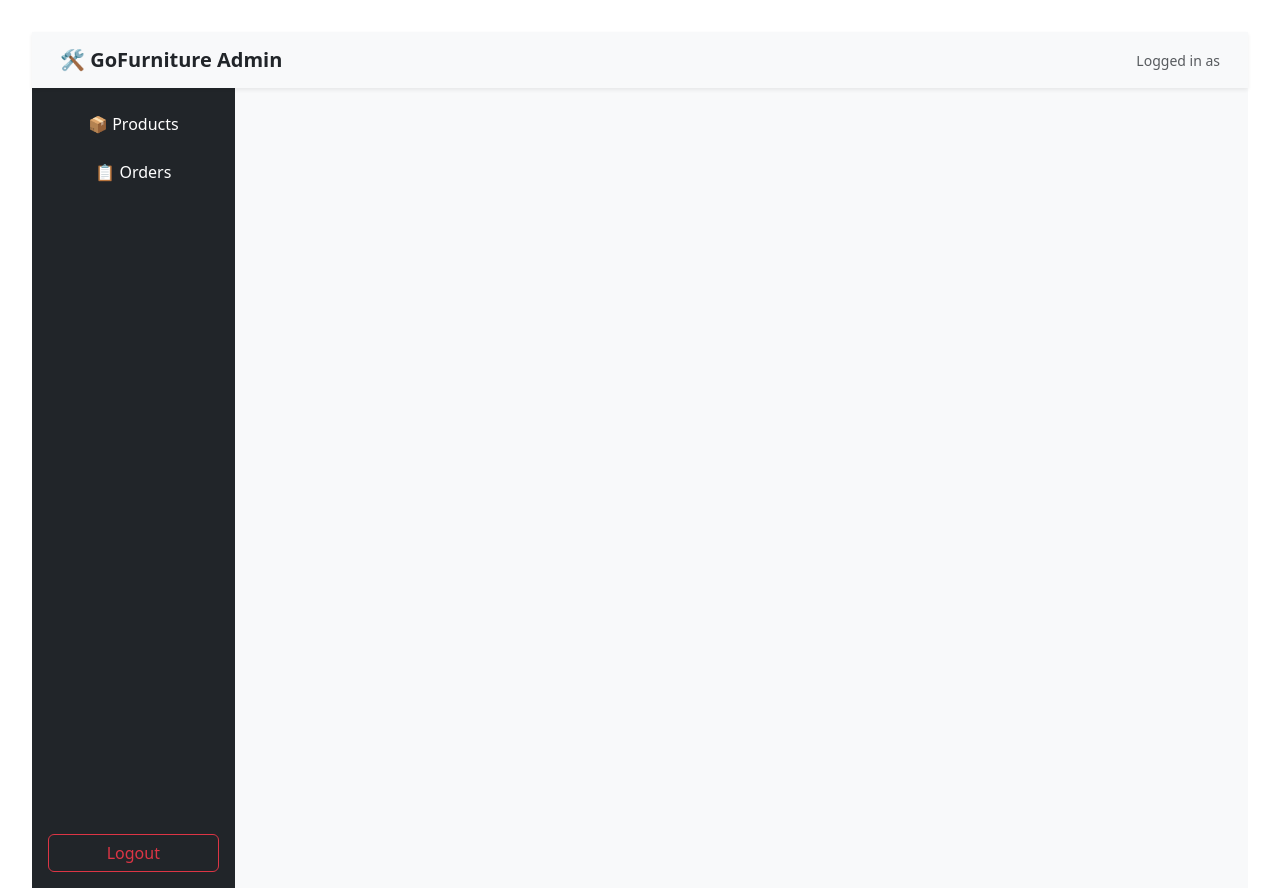
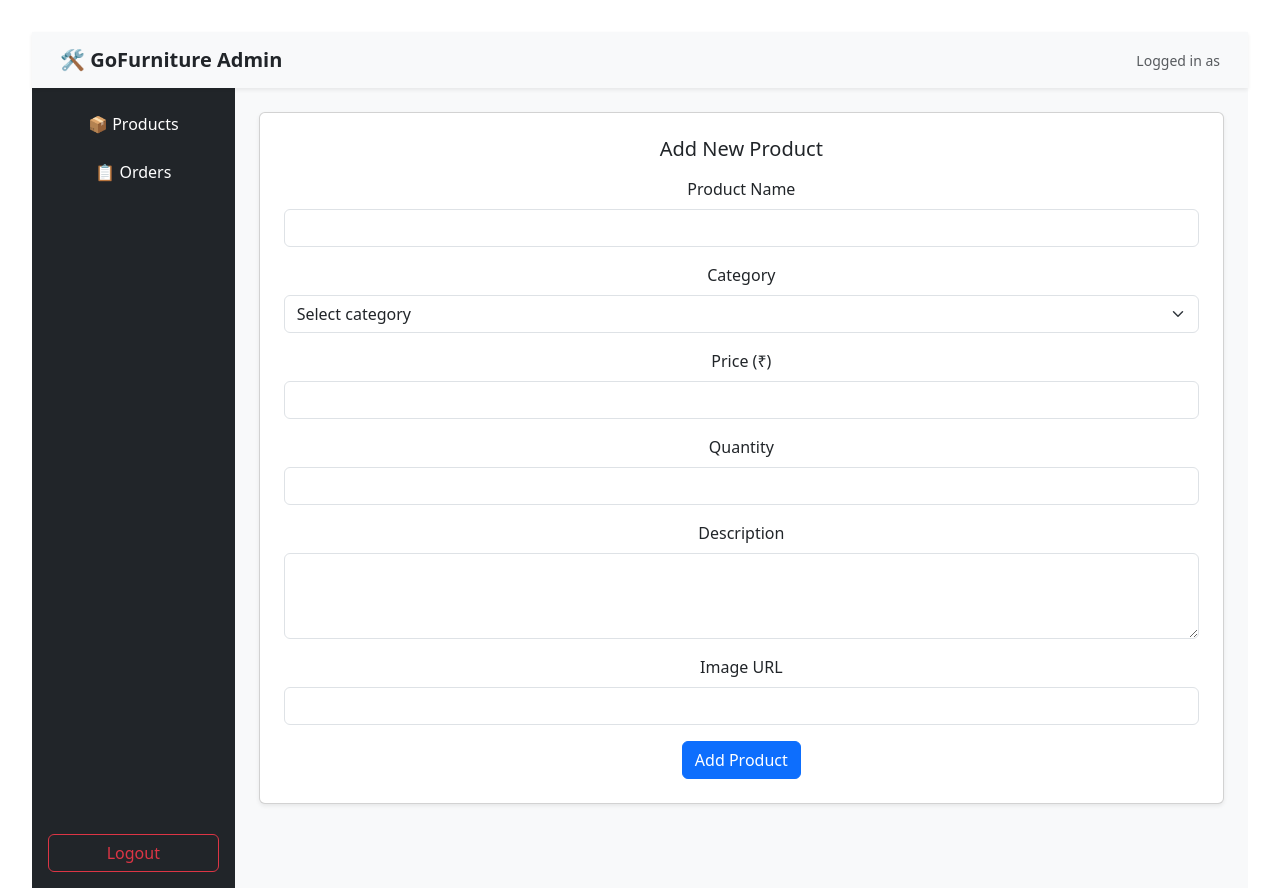
Before and after one commit to AbhayPatil-005/go-furniture-admin, a React (Vite) app: page /home/products in a window 1280 px wide. Built offline with nearby package versions, Linux system fonts and the light colour scheme; no server answers; sample sign-in values are in the browser's storage.

Commit message:
feat: Added Product form, now admin can add products.

```diff
--- a/src/components/products/ProductForm.jsx
+++ b/src/components/products/ProductForm.jsx
@@ -0,0 +1,147 @@
+import { useState } from "react";
+import { Form, Button, Card, Spinner, Toast, ToastContainer } from "react-bootstrap";
+
+const ProductForm = ({ onProductAdded }) => {
+    const [loading, setLoading] = useState(false);
+    const [toast, setToast] = useState({ show: false, message: "", variant: "", textColor: "" });
+    const BASE_URL = import.meta.env.VITE_FIREBASE_BASE_URL;
+
+    const [formData, setFormData] = useState({
+        name: "",
+        price: "",
+        category: "",
+        quantity: "",
+        description: "",
+        imageUrl: "",
+    });
+
+    const handleSubmit = async (e) => {
+        e.preventDefault();
+        setLoading(true);
+        try {
+            const res = await fetch(`${BASE_URL}/products.json`, {
+                method: "POST",
+                headers: { "Content-Type": "application/json" },
+                body: JSON.stringify(formData),
+            });
+
+            if (!res.ok) throw new Error("Failed to add product");
+            setToast({
+                show: true,
+                variant: "success",
+                message: "✅ Product added successfully!",
+                textColor: "text-white",
+            });
+
+            setFormData({
+                name: "",
+                price: "",
+                category: "",
+                quantity: "",
+                description: "",
+                imageUrl: "",
+            });
+            if (onProductAdded) onProductAdded();
+        } catch (error) {
+            setToast({
+                show: true,
+                variant: "danger",
+                message: error.message || "Failed to add product",
+                textColor: "text-white",
+            });
+        } finally {
+            setLoading(false);
+        }
+    };
+
+    return (
+        <>
+            <ToastContainer position="top-right" className="mt-3">
+                <Toast
+                    bg={toast.variant}
+                    show={toast.show}
+                    onClose={() => setToast({ ...toast, show: false })}
+                    delay={3000}
+                    autohide
+                >
+                    <Toast.Body className={toast.textColor}>{toast.message}</Toast.Body>
+                </Toast>
+            </ToastContainer>
+
+            <Card className="p-4 shadow-sm mb-4">
+                <h5 className="mb-3">Add New Product</h5>
+                <Form onSubmit={handleSubmit}>
+                    <Form.Group className="mb-3">
+                        <Form.Label>Product Name</Form.Label>
+                        <Form.Control
+                            type="text"
+                            value={formData.name}
+                            onChange={(e) => setFormData({ ...formData, name: e.target.value })}
+                            required
+                        />
+                    </Form.Group>
+
+                    <Form.Group className="mb-3">
+                        <Form.Label>Category</Form.Label>
+                        <Form.Select
+                            value={formData.category}
+                            onChange={(e) => setFormData({ ...formData, category: e.target.value })}
+                            required
+                        >
+                            <option value="">Select category</option>
+                            <option value="1-door-wardrobe">1 Door Wardrobe</option>
+                            <option value="2-door-wardrobe">2 Door Wardrobe</option>
+                            <option value="sliding-wardrobe">Sliding Wardrobe</option>
+                        </Form.Select>
+                    </Form.Group>
+
+                    <Form.Group className="mb-3">
+                        <Form.Label>Price (₹)</Form.Label>
+                        <Form.Control
+                            type="number"
+                            value={formData.price}
+                            onChange={(e) => setFormData({ ...formData, price: e.target.value })}
+                            required
+                        />
+                    </Form.Group>
+
+                    <Form.Group className="mb-3">
+                        <Form.Label>Quantity</Form.Label>
+                        <Form.Control
+                            type="number"
+                            value={formData.quantity}
+                            onChange={(e) => setFormData({ ...formData, quantity: e.target.value })}
+                            required
+                        />
+                    </Form.Group>
+
+                    <Form.Group className="mb-3">
+                        <Form.Label>Description</Form.Label>
+                        <Form.Control
+                            as="textarea"
+                            rows={3}
+                            value={formData.description}
+                            onChange={(e) => setFormData({ ...formData, description: e.target.value })}
+                            required
+                        />
+                    </Form.Group>
+
+                    <Form.Group className="mb-3">
+                        <Form.Label>Image URL</Form.Label>
+                        <Form.Control
+                            type="text"
+                            value={formData.imageUrl}
+                            onChange={(e) => setFormData({ ...formData, imageUrl: e.target.value })}
+                            required
+                        />
+                    </Form.Group>
+
+                    <Button variant="primary" type="submit" disabled={loading}>
+                        {loading ? <Spinner animation="border" size="sm" /> : "Add Product"}
+                    </Button>
+                </Form>
+            </Card>
+        </>)
+}
+
+export default ProductForm;
--- a/src/pages/ProductsPage.jsx
+++ b/src/pages/ProductsPage.jsx
@@ -1,8 +1,10 @@
-
+import ProductForm from "../components/products/ProductForm";
 
 
 const ProductsPage =()=>{
-    return (<></>)
+    return (<>
+        <ProductForm />
+    </>)
 }
 
 export default ProductsPage;
```
Also changed, not shown: src/components/products/ProductList.jsx (added, +7 -0 lines).
